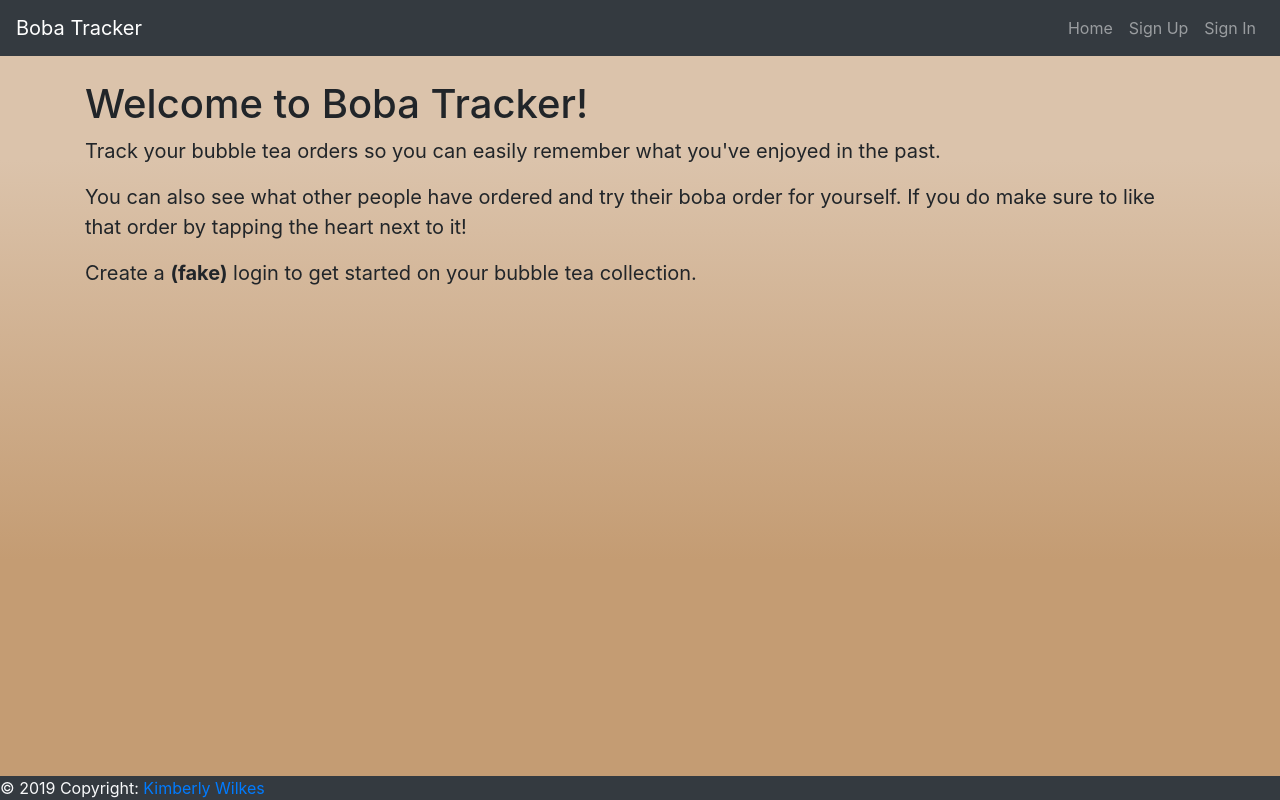
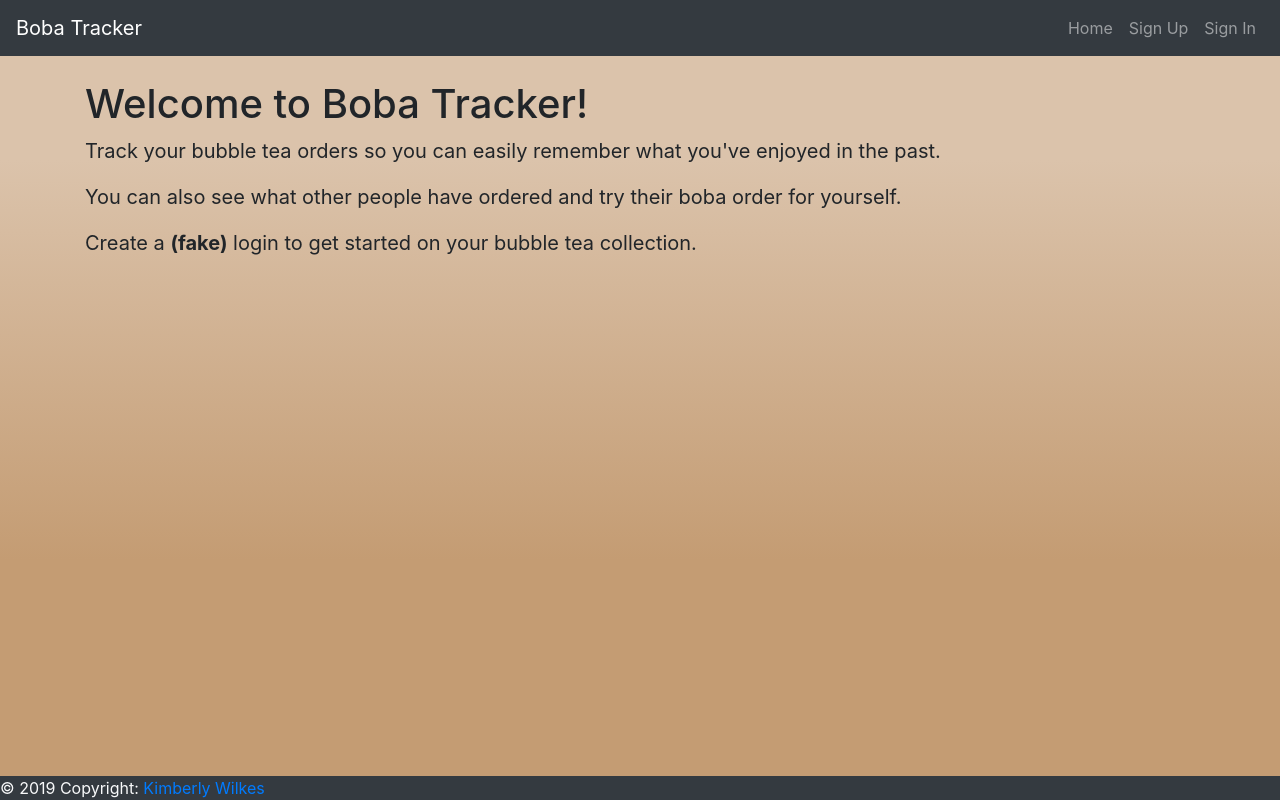
Before and after one commit to kimdolion/boba-tracker-client, a React app: page /#/home in a window 1280 px wide. Built offline with nearby package versions, Linux system fonts and the light colour scheme.

Commit message:
Edit home description

```diff
--- a/src/components/General/Home.js
+++ b/src/components/General/Home.js
@@ -21,7 +21,7 @@ const Home = ({ user }) => (
     <h1>Welcome to Boba Tracker!</h1>
     <p>Track your bubble tea orders so you can easily remember what you&apos;ve enjoyed in the past.
     </p>
-    <p>You can also see what other people have ordered and try their boba order for yourself. If you do make sure to like that order by tapping the heart next to it!
+    <p>You can also see what other people have ordered and try their boba order for yourself.
     </p>
     { user ? authenticatedOptions : unauthenticatedOptions }
   </React.Fragment>
```
